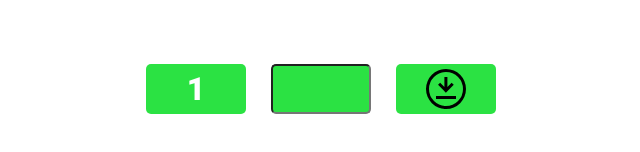
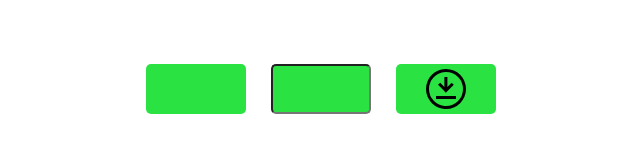
Before and after one commit to Xurshidbek4433/Random, a plain HTML site: page index.html in a window 1280 px wide. Shown: the part 616-768 px from the top of the page, 319-959 px from the left. Drawn offline with Linux system fonts and the light colour scheme.

Commit message:
Kamchiligi qilindi

```diff
--- a/index.html
+++ b/index.html
@@ -25,7 +25,7 @@
 
         <div class="sub">
           <div class="sub__number">
-            <h1 class="natija">1</h1>
+            <h1 class="natija"></h1>
           </div>
 
           <form action="#">
```
